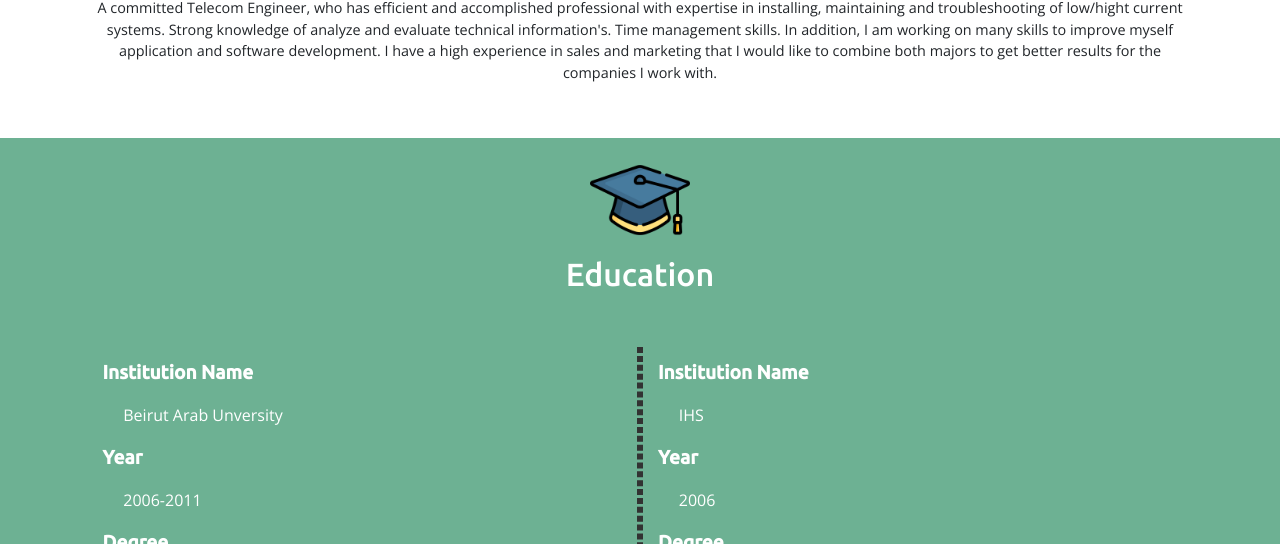
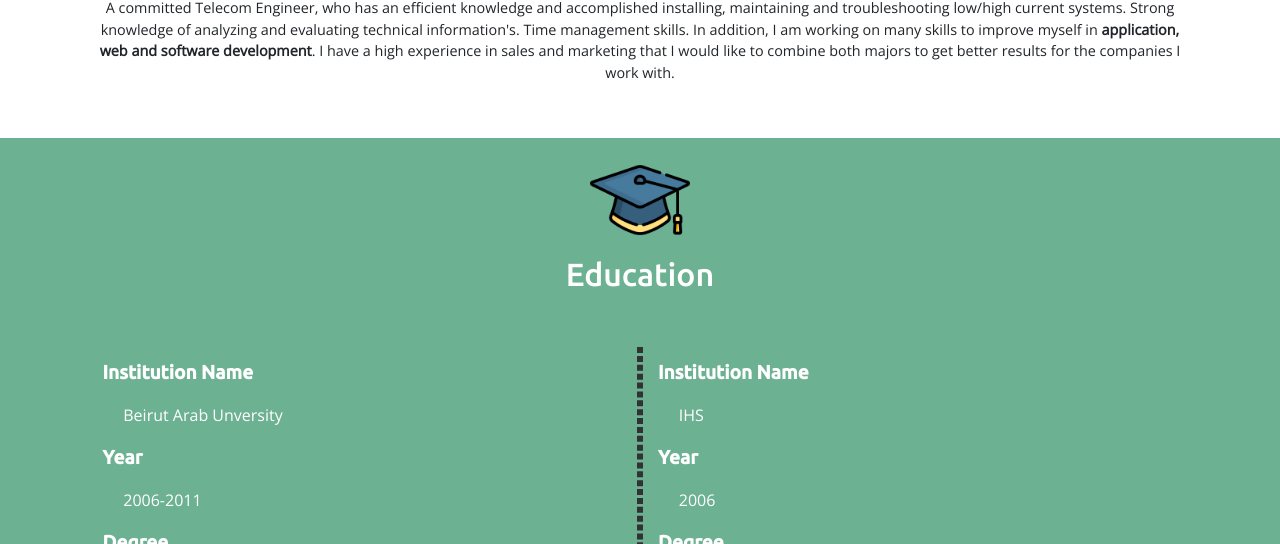
Before and after one commit to ahakra/CV, a plain HTML site: page index.html in a window 1280 px wide. Shown: the part 556-1100 px from the top of the page. Drawn offline with nearby package versions, Linux system fonts and the light colour scheme; a web font is replaced by a local one.

Commit message:
Index.html grammer fix

```diff
--- a/index.html
+++ b/index.html
@@ -45,12 +45,12 @@
 <div class="container-fluid profile">
     <img  class= "profile-image" src="images/favicon.png" alt="profile">
     <h1 class="profile-head"> Profile</h1>
-    <p class="profile-description">A committed Telecom Engineer, who has efficient and
-        accomplished professional with expertise in installing,
-         maintaining and troubleshooting of low/hight current systems. Strong knowledge of
-         analyze and evaluate  technical information's.
-            Time management skills. In addition, I am working on many skills to improve myself application
-            and software development. I have a high experience in sales and marketing that I
+    <p class="profile-description">A committed Telecom Engineer, who has an efficient knowledge and
+        accomplished installing,
+         maintaining and troubleshooting  low/high current systems. Strong knowledge of
+         analyzing and evaluating  technical information's.
+            Time management skills. In addition, I am working on many skills to improve myself in<strong> application, web
+            and software development</strong>. I have a high experience in sales and marketing that I
             would like to combine both majors to get better results
              for the companies I work with.</p>
     </p>
```
